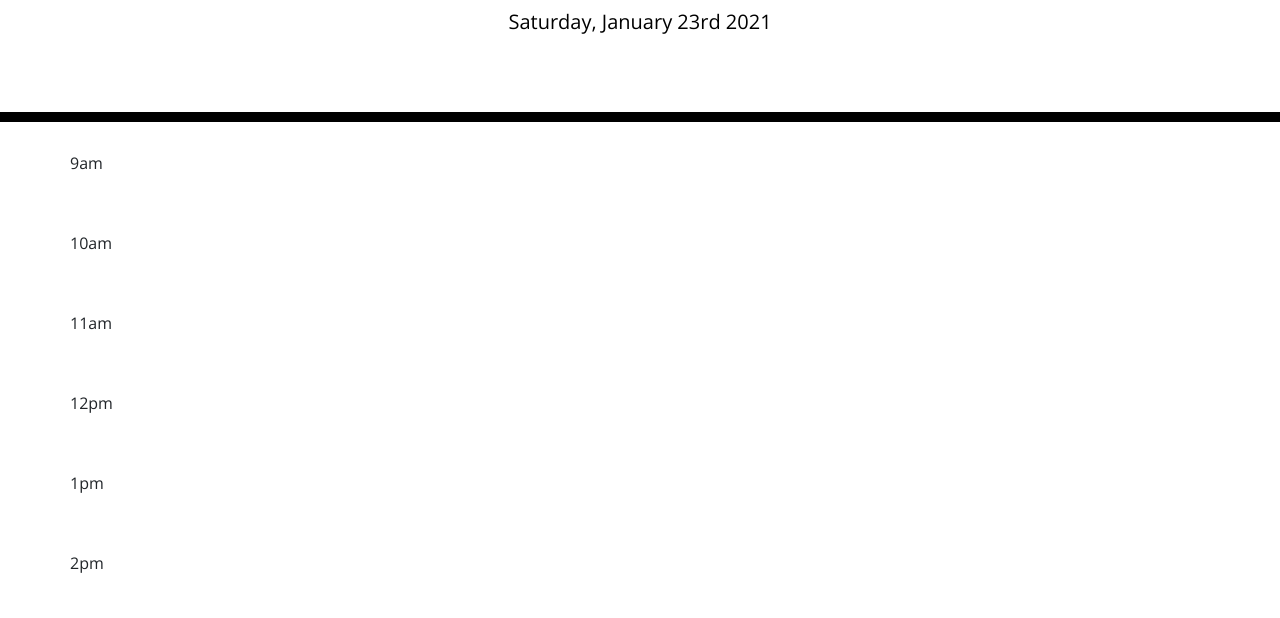
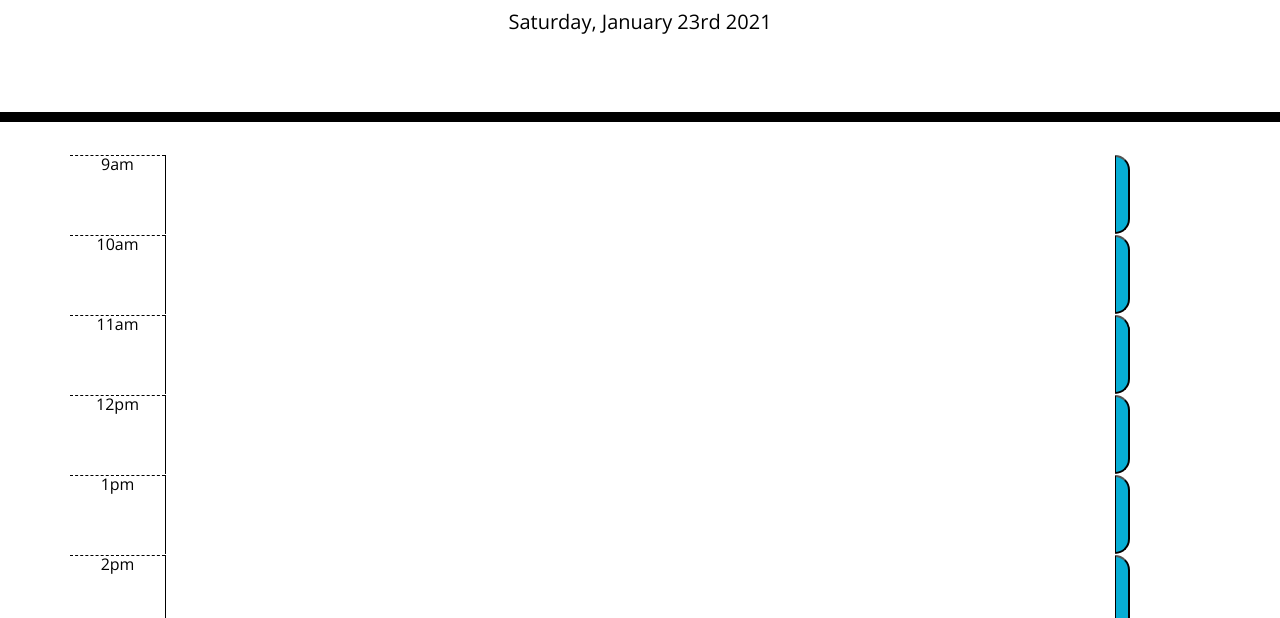
Before and after one commit to JackieHodges/Work-Day-Scheduler, a plain HTML site: page index.html in a window 1280 px wide. Shown: the part 182-800 px from the top of the page. Drawn offline with nearby package versions, Linux system fonts and the light colour scheme.

Commit message:
display each time block on the page using js

```diff
--- a/assets/js/script.js
+++ b/assets/js/script.js
@@ -5,10 +5,27 @@ $("#currentDay").text(moment().format("dddd, MMMM Do YYYY"));
 var hours = ["9am", "10am", "11am", "12pm", "1pm", "2pm", "3pm", "4pm", "5pm"];
 
 for (var i = 0; i < 9; i++){
-    var hoursOfDay = $("<div>");
-    $(".container").append(hoursOfDay);
-    hoursOfDay.attr("class", "time-block row description");
-    hoursOfDay.text(hours[i]);
+    // create a new row
+    var newRow = $("<div>");
+    newRow.attr("class", "time-block row");
+    $(".container").append(newRow);
+
+    // assign a time to each row
+    var newTime = $("<div>");
+    newTime.attr("class", "col-1 hour");
+    newTime.text(hours[i]);
+    $(newRow).append(newTime);
+
+    // create a text area for each row
+    var newTask = $("<textarea>");
+    newTask.attr("class", "col-10 description");
+    $(newRow).append(newTask);
+
+    // create a button for each row
+    var newButton = $("<button>");
+    newButton.attr("class", "saveBtn");
+    $(newRow).append(newButton);
+
 }
 
 // time blocks are color coded based on past, present, or future
```
Also changed, not shown: index.html (+8 -1 lines).
